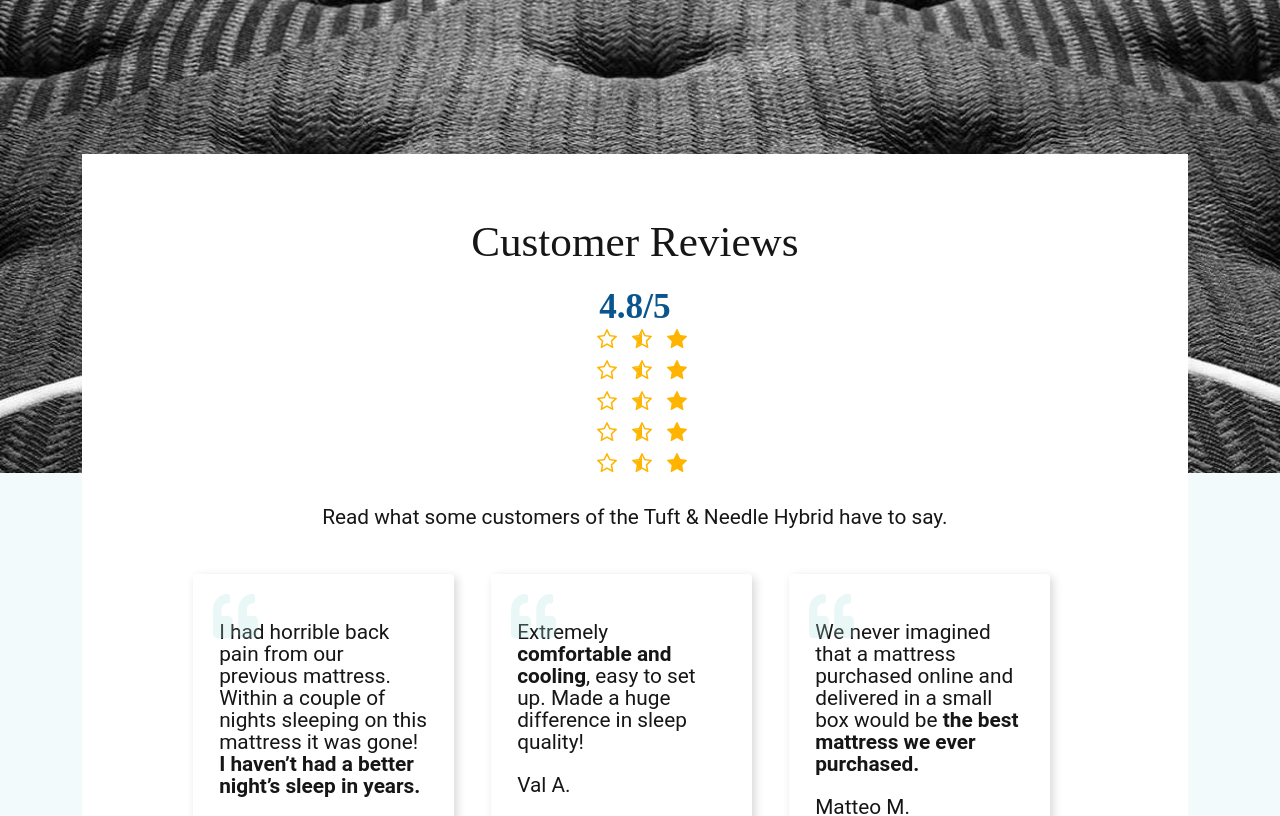
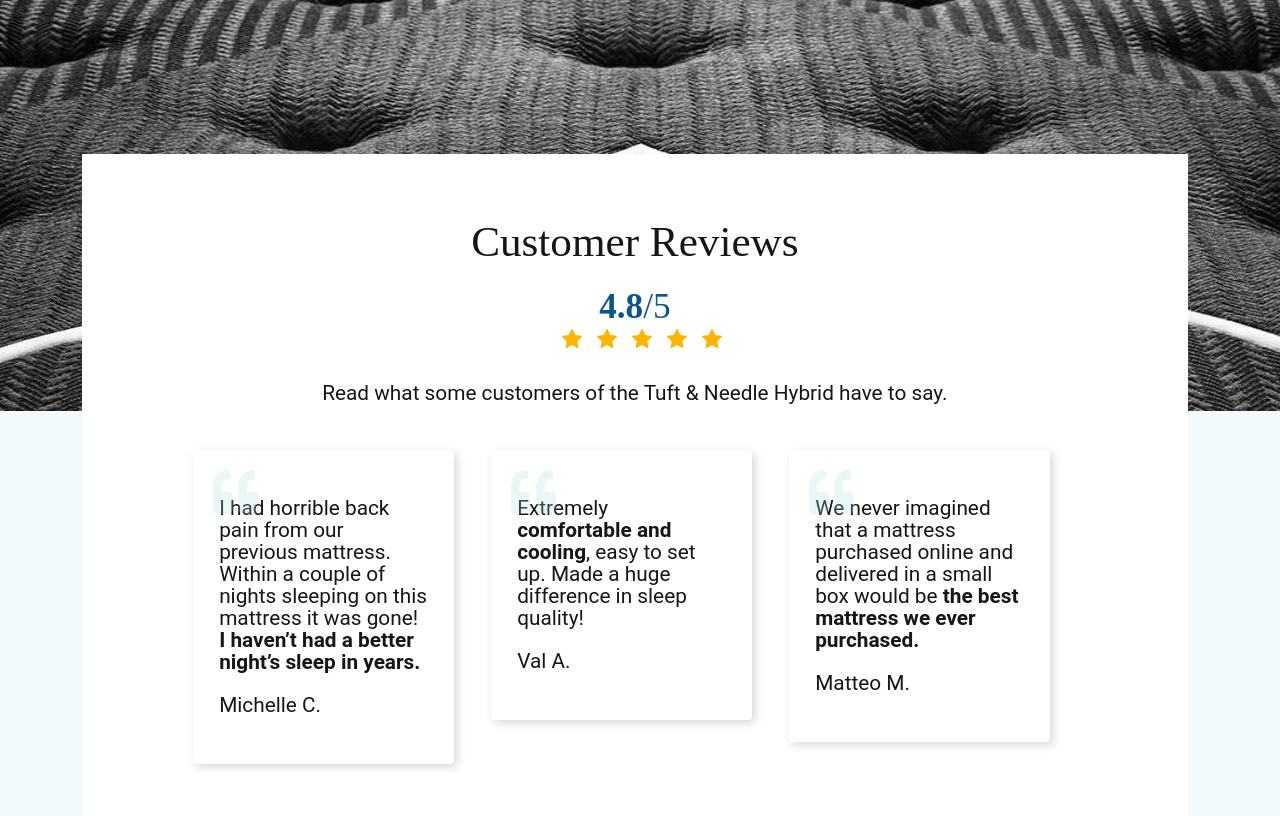
Before and after one commit to oliverfeher/takehome, a React (Create React App) app: page / in a window 1280 px wide. Shown: the top 816 px of the page. Built offline with nearby package versions, Linux system fonts and the light colour scheme.

Commit message:
add cases for star review to render with empty, half, & full stars

```diff
--- a/src/Components/CustomerReviews/CustomerReviews.jsx
+++ b/src/Components/CustomerReviews/CustomerReviews.jsx
@@ -1,4 +1,4 @@
-import React, {useState} from 'react';
+import React from 'react';
 import './customer-reviews.css';
 import { customerReviewsData } from '../../data-module.js';
 
@@ -10,8 +10,45 @@ import fullStar from '../../Assets/icons/rating-star-yellow.svg';
 
 const CustomerReviews = () => {
     const rating = customerReviewsData.maScore || 0;
-    // const rating = 3.1 || 0;
-    const stars = [0,0,0,0,0];
+    // const rating = 4.3 || 0;
+    const starRating = (Math.round(rating * 2) / 2).toFixed(1);
+
+    const getStar = (starRating) => {
+       switch (starRating) {
+            case 100:
+                return fullStar;
+            case 50:
+                return halfStar;
+            default:
+                return emptyStar;
+       }
+    }
+    const getStars = (starRating) => {
+        switch (parseFloat(starRating)) {
+            case 5:
+                return [100, 100, 100, 100, 100];
+            case 4.5:
+                return [100, 100, 100, 100, 50];
+            case 4:
+                return [100, 100, 100, 100, 0];
+            case 3.5:
+                return [100, 100, 100, 50, 0];
+            case 3:
+                return [100, 100, 100, 0, 0];
+            case 2.5:
+                return [100, 100, 50, 0, 0];
+            case 2:
+                return [100, 100, 0, 0, 0];
+            case 1.5:
+                return [100, 50, 0, 0, 0];
+            case 1:
+                return [100, 0, 0, 0, 0];
+            case 0.5:
+                return [50, 0, 0, 0, 0];
+            default:
+                return [0, 0, 0, 0, 0];
+        }
+    }
 
     return (
         <div className="reviews-grid">
@@ -22,18 +59,15 @@ const CustomerReviews = () => {
             <div className="customer-review-frame">
                 <h1>Customer Reviews</h1>
 
-                {/* useState to fill in the stars based on maScore use case statements*/}
                 <div>
-                    <h2 className="rating">{rating}/5
-                        {stars.map((star, index) => {
-                            return(
-                            <div key={index}>
-                                <img src={emptyStar} alt="empty star"/>
-                                <img src={halfStar} alt="half star"/>
-                                <img src={fullStar} alt="full star"/>
-                            </div>
-                            )
-                        })}
+                    <h2 className="rating"><strong>{rating}</strong>/5
+                        <div>
+                            {
+                                getStars(starRating).map((rating, index) => (
+                                    <img key={index} src={getStar(rating)} alt="review stars"/>
+                                ))
+                            }
+                        </div>
                     </h2>
                 </div>
 
--- a/src/Components/CustomerReviews/customer-reviews.css
+++ b/src/Components/CustomerReviews/customer-reviews.css
@@ -37,7 +37,7 @@
 .rating {
     /* display: inline-block; */
     text-align: center;
-    font: var(--unnamed-font-style-normal) normal var(--unnamed-font-weight-bold) 2.2rem/var(--unnamed-line-spacing-31) var(--unnamed-font-family-mr-eaves-xl-san-ot);
+    font: var(--unnamed-font-style-normal) normal var(--unnamed-font-weight-normal) 2.2rem/var(--unnamed-line-spacing-31) var(--unnamed-font-family-mr-eaves-xl-san-ot);
     color: var(--ma-blue-rgb);
 }
 .rating img {
```
